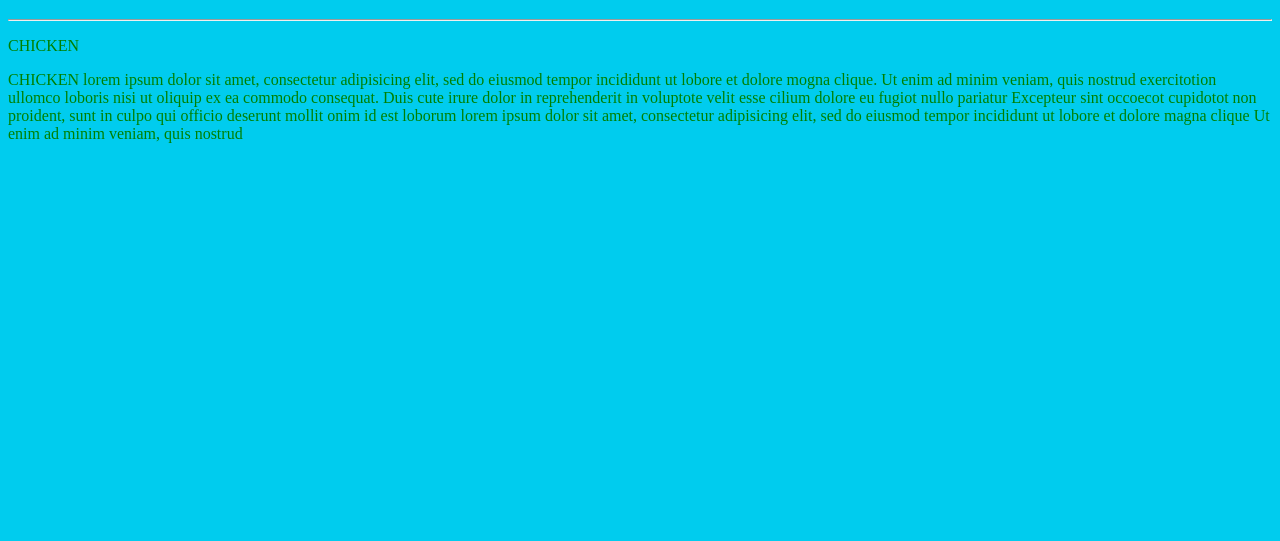
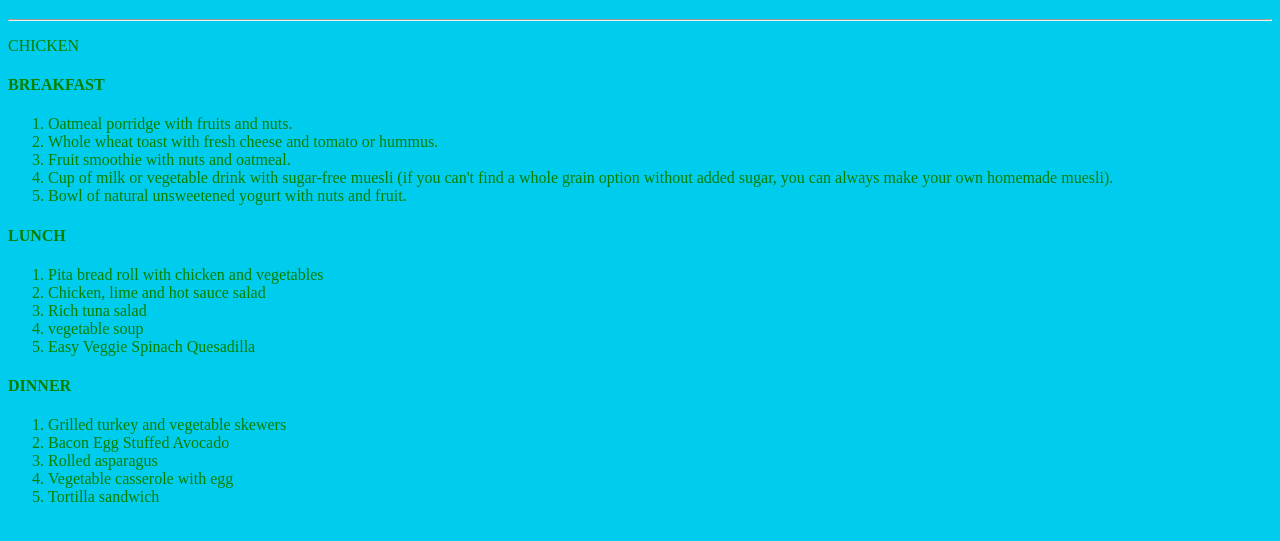
Before and after one commit to BryanAntonioPerezSantiago/proyexa2, a plain HTML site: page CHICKEN.HTML in a window 1280 px wide. Shown: the part 87-628 px from the top of the page. Drawn offline with Linux system fonts and the light colour scheme.

Commit message:
Update CHICKEN.HTML

```diff
--- a/CHICKEN.HTML
+++ b/CHICKEN.HTML
@@ -42,6 +42,29 @@ color: #ffffff
 <center><h1>Our Menu</h1></center>
 <hr>
 <p id="CHICKEN.HTML">CHICKEN</p>
-<palign="left">CHICKEN lorem ipsum dolor sit amet, consectetur adipisicing elit, sed do eiusmod tempor incididunt ut lobore et dolore mogna clique. Ut enim ad minim veniam, quis nostrud exercitotion ullomco loboris nisi ut oliquip ex ea commodo consequat. Duis cute irure dolor in reprehenderit in voluptote velit esse cilium dolore eu fugiot nullo pariatur Excepteur sint occoecot cupidotot non proident, sunt in culpo qui officio deserunt mollit onim id est loborum lorem ipsum dolor sit amet, consectetur adipisicing elit, sed do eiusmod tempor incididunt ut lobore et dolore magna clique Ut enim ad minim veniam, quis nostrud</p>
+<h4>BREAKFAST</h4>
+<ol>
+<li>Oatmeal porridge with fruits and nuts.</li>
+<li>Whole wheat toast with fresh cheese and tomato or hummus.</li>
+<li>Fruit smoothie with nuts and oatmeal.</li>
+<li>Cup of milk or vegetable drink with sugar-free muesli (if you can't find a whole grain option without added sugar, you can always make your own homemade muesli).</li>
+<li>Bowl of natural unsweetened yogurt with nuts and fruit.</li>
+ </ol>
+<h4>LUNCH</h4>
+<ol>
+<li>Pita bread roll with chicken and vegetables</li>
+<li>Chicken, lime and hot sauce salad</li>
+<li>Rich tuna salad</li>
+<li>vegetable soup</li>
+<li>Easy Veggie Spinach Quesadilla</li>
+ </ol>
+<h4>DINNER</h4>
+<ol>
+<li>Grilled turkey and vegetable skewers</li>
+<li>Bacon Egg Stuffed Avocado</li>
+<li>Rolled asparagus</li>
+<li>Vegetable casserole with egg</li>
+<li>Tortilla sandwich</li>
+ </ol>
 </body>
 </html>
```
